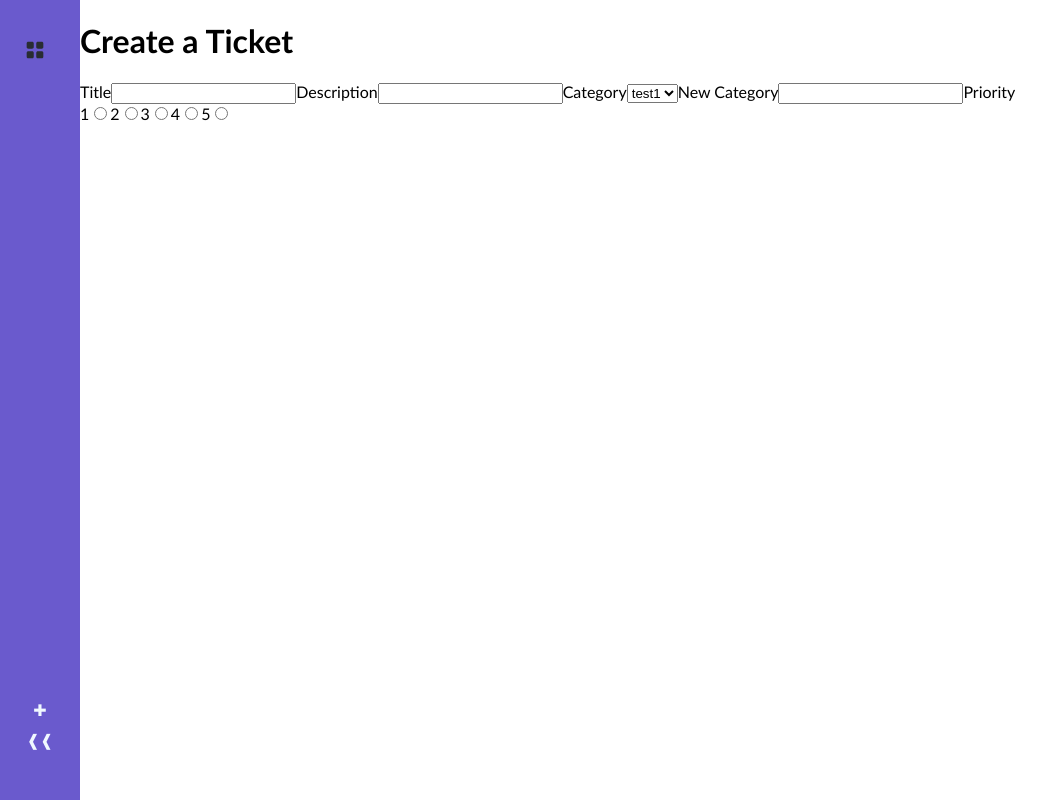
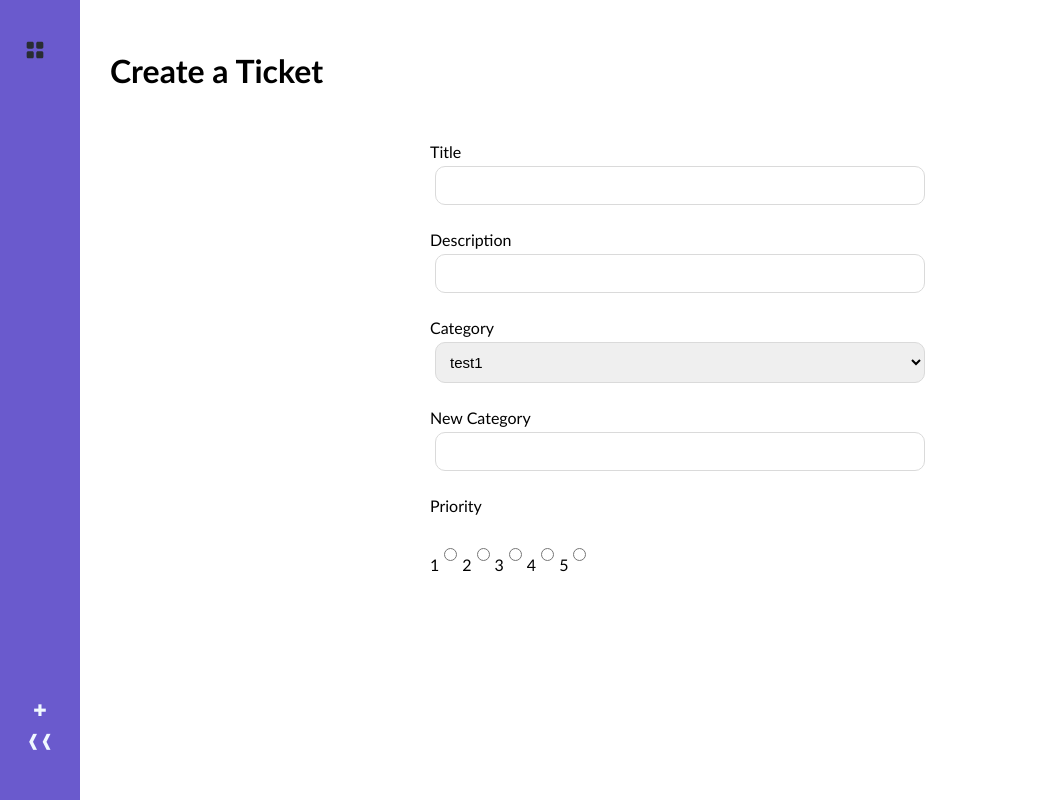
Before and after one commit to FernandoMoyano/Project-Manager-app, a React (Vite) app: page /ticket in a window 1280 px wide. Shown: the whole page, without its empty margins (0-1052 px from the left). Built offline with nearby package versions, Linux system fonts and the light colour scheme.

Commit message:
TicketPage-css

```diff
--- a/src/pages/TicketPage/TicketPage.css
+++ b/src/pages/TicketPage/TicketPage.css
@@ -0,0 +1,50 @@
+.ticket {
+  padding: 30px;
+  width: 100%;
+}
+
+ .ticket-container {
+  width: 100%;
+  display: flex;
+  justify-content: center;
+
+}
+.ticket form  {
+  display: flex;
+}
+
+.ticket form section {
+  display: flex;
+  flex-direction: column;
+  margin: 10px;
+  width: 500px;
+}
+
+.ticket form label {
+  margin: 20px 0 0 0;
+}
+
+.ticket form input, select {
+  padding: 10px;
+  font-size: 15px;
+  border-radius: 10px;
+  border: 1.5px solid rgb(218, 218, 218);
+  margin: 5px;
+}
+
+.ticket form .multiple-input-container {
+  display: flex;
+  margin: 20px 0 20px 0;
+}
+
+.ticket .img-preview {
+  margin: 20px;
+  width: 200px;
+  height: 200px;
+  border-radius: 100px;
+  overflow: hidden;
+}
+
+.ticket .img-preview img {
+  width: 100%;
+}
--- a/src/pages/TicketPage/TicketPage.jsx
+++ b/src/pages/TicketPage/TicketPage.jsx
@@ -1,4 +1,5 @@
 import { useState } from "react";
+import "./TicketPage.css"
 
 const TicketPage = () => {
 	const [formData, setFormData] = useState({
```
